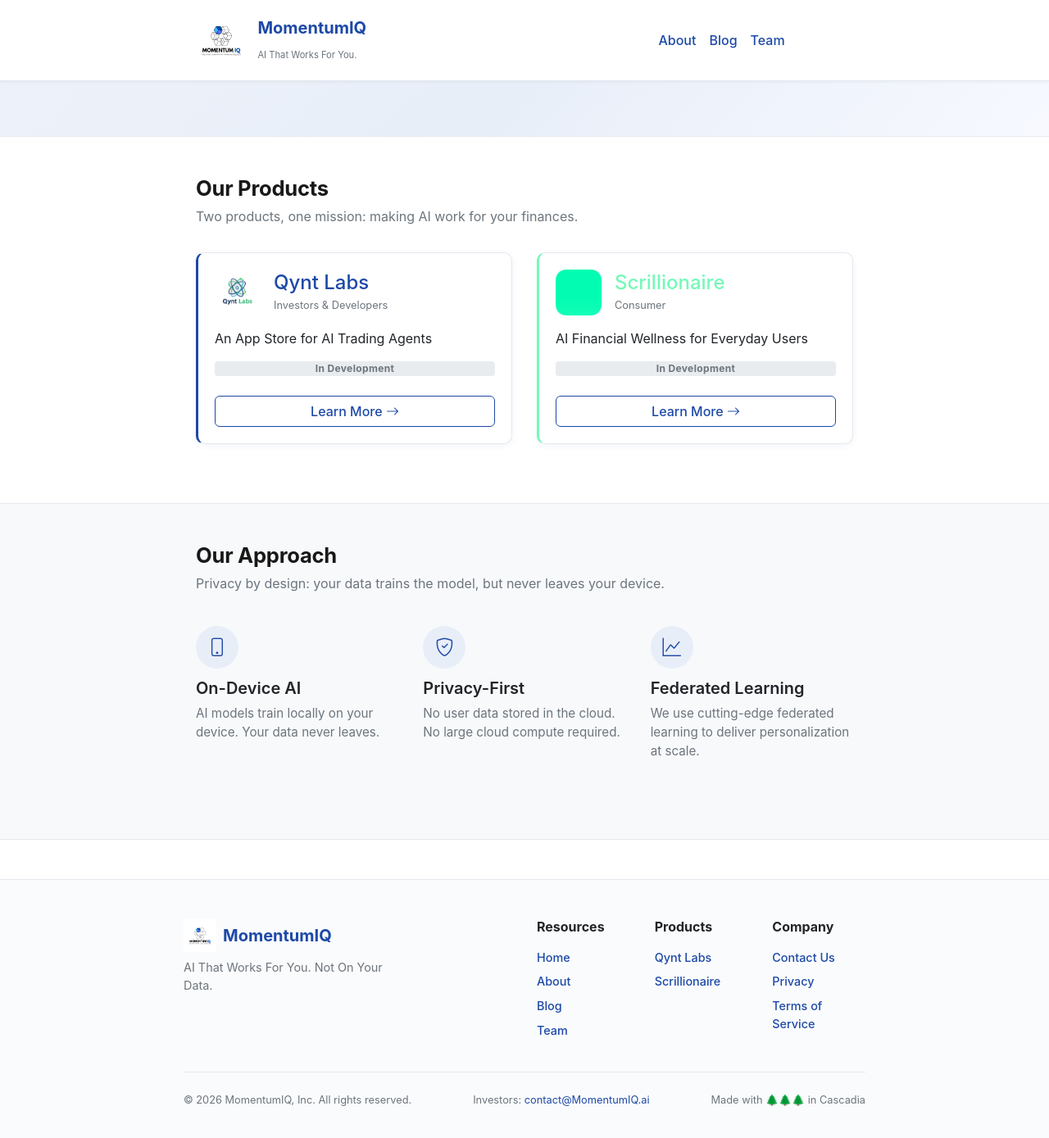
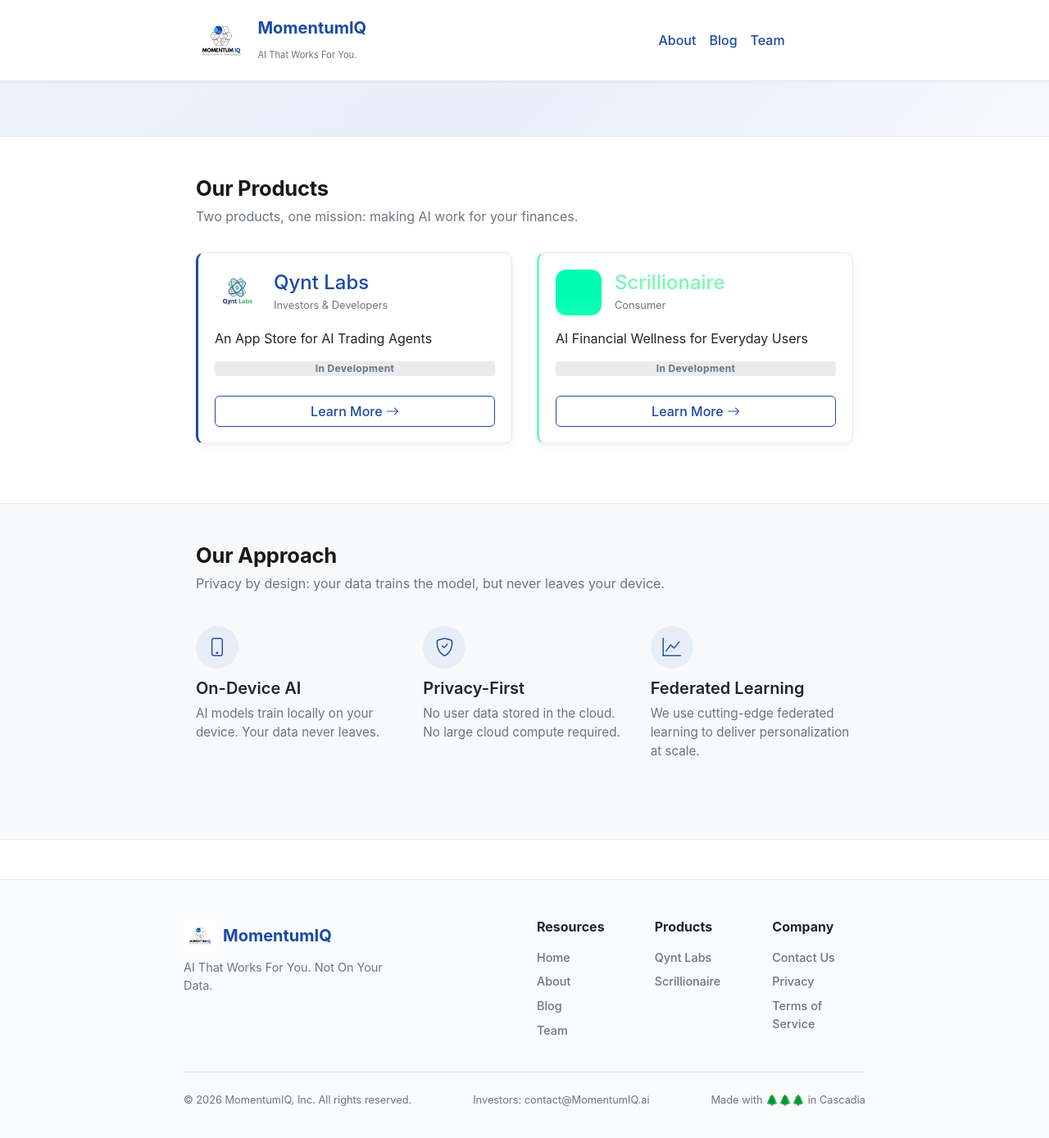
Before and after one commit to MomentumIQ/MomentumIQ-Website, a Jekyll site: the page built from index.md, in a window 1280 px wide and 1400 px high, scrolled down 435 px. Shown: the top 1389 px of the window at 82% size. Built offline with Jekyll 4.4.1, drawn with Linux system fonts in a browser that asks for light colours.

Commit message:
fix(qa): ISSUE-002 — add a.text-muted override so investor link renders gray not primary blue

```diff
--- a/_sass/main.scss
+++ b/_sass/main.scss
@@ -21,6 +21,16 @@ a:not(.btn) {
     &:hover {
         color: darken($primary, 10%) !important;
         text-decoration: none;
+        opacity: 0.85;
+    }
+}
+
+// Muted anchor links (e.g. investor CTA in footer) — must come after
+// a:not(.btn) to win the specificity+order tie with !important
+a.text-muted {
+    color: $muted-text !important;
+    &:hover {
+        color: darken($muted-text, 10%) !important;
         opacity: 0.85;
     }
 }
```
